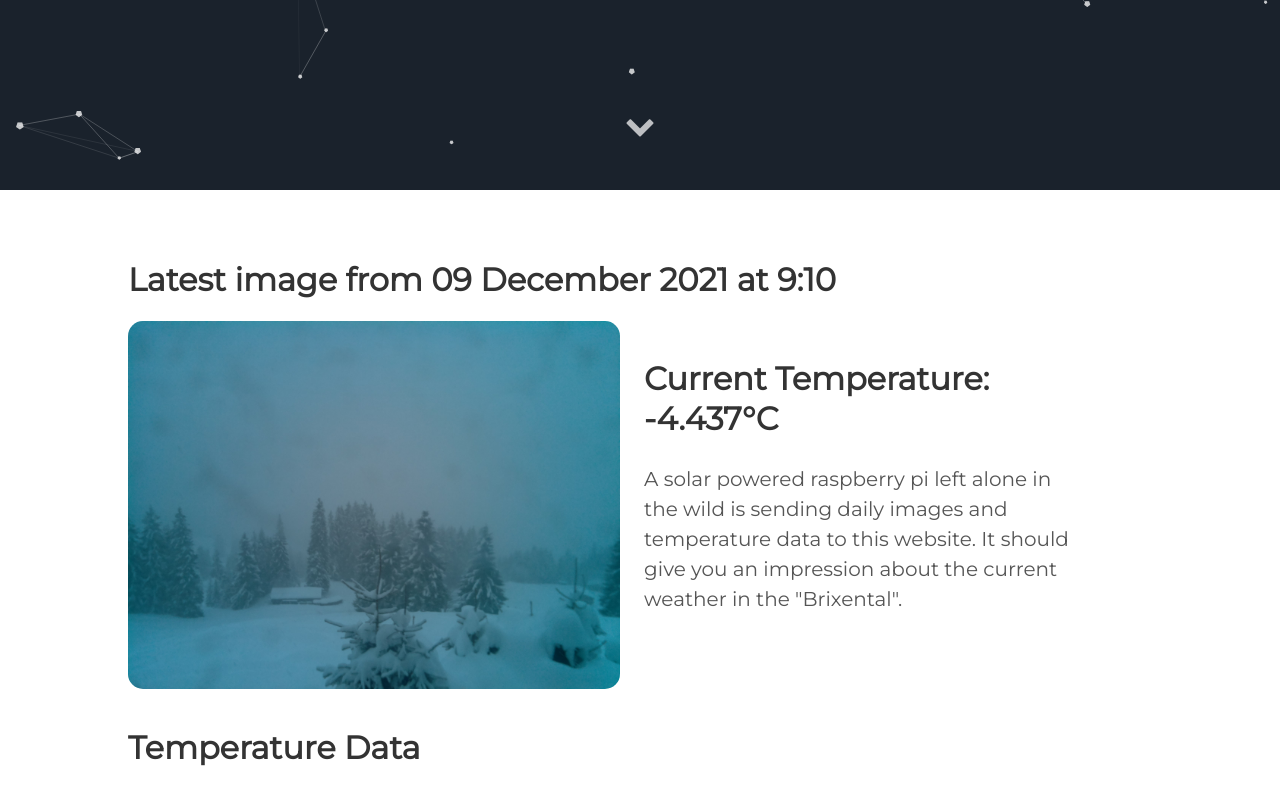
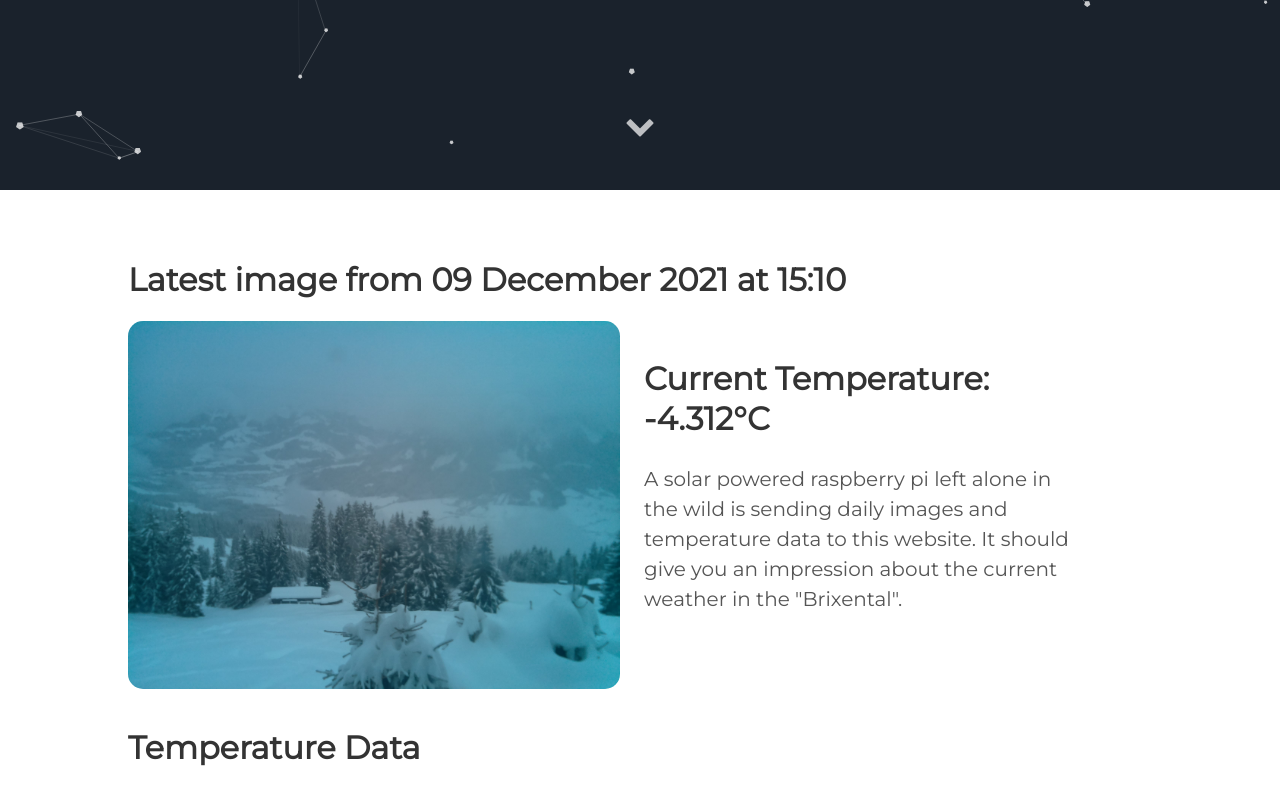
Before and after one commit to vektorious/vektorious.github.io, a Jekyll site: the page built from resources/huette.md, in a window 1280 px wide and 900 px high, scrolled down 710 px. Shown: the top 805 px of the window. Built offline with Jekyll 4.4.1, drawn with Linux system fonts in a browser that asks for light colours.

Commit message:
I'm a bot beep boop

```diff
--- a/resources/huette.md
+++ b/resources/huette.md
@@ -6,13 +6,13 @@ image: '/assets/img/'
 description: 'Live image from the Austrian alps'
 twitter_text: ' '
 ---
-## Latest image from 09 December 2021 at  9:10
+## Latest image from 09 December 2021 at 15:10
 <div class="huette">
   <div class="huette-image">
     <img src="{{ "/assets/img/huette.jpg" | prepend: site.baseurl }}">
   </div>
   <div class="huette-text">
-        <h2>Current Temperature: -4.437°C</h2>
+        <h2>Current Temperature: -4.312°C</h2>
         <p>A solar powered raspberry pi left alone in the wild is sending daily images and temperature data to this website. It should give you an impression about the current weather in the "Brixental".</p>
 
   </div>
```
Also changed, not shown: rpi-script/2021-12-09_150918.txt (renamed from rpi-script/2021-12-09_090921.txt, +5 -5 lines), rpi-script/huette.md (+2 -2 lines), assets/img/huette.jpg, assets/img/temp_plot.png, rpi-script/temp_plot.png, 1 other file.
